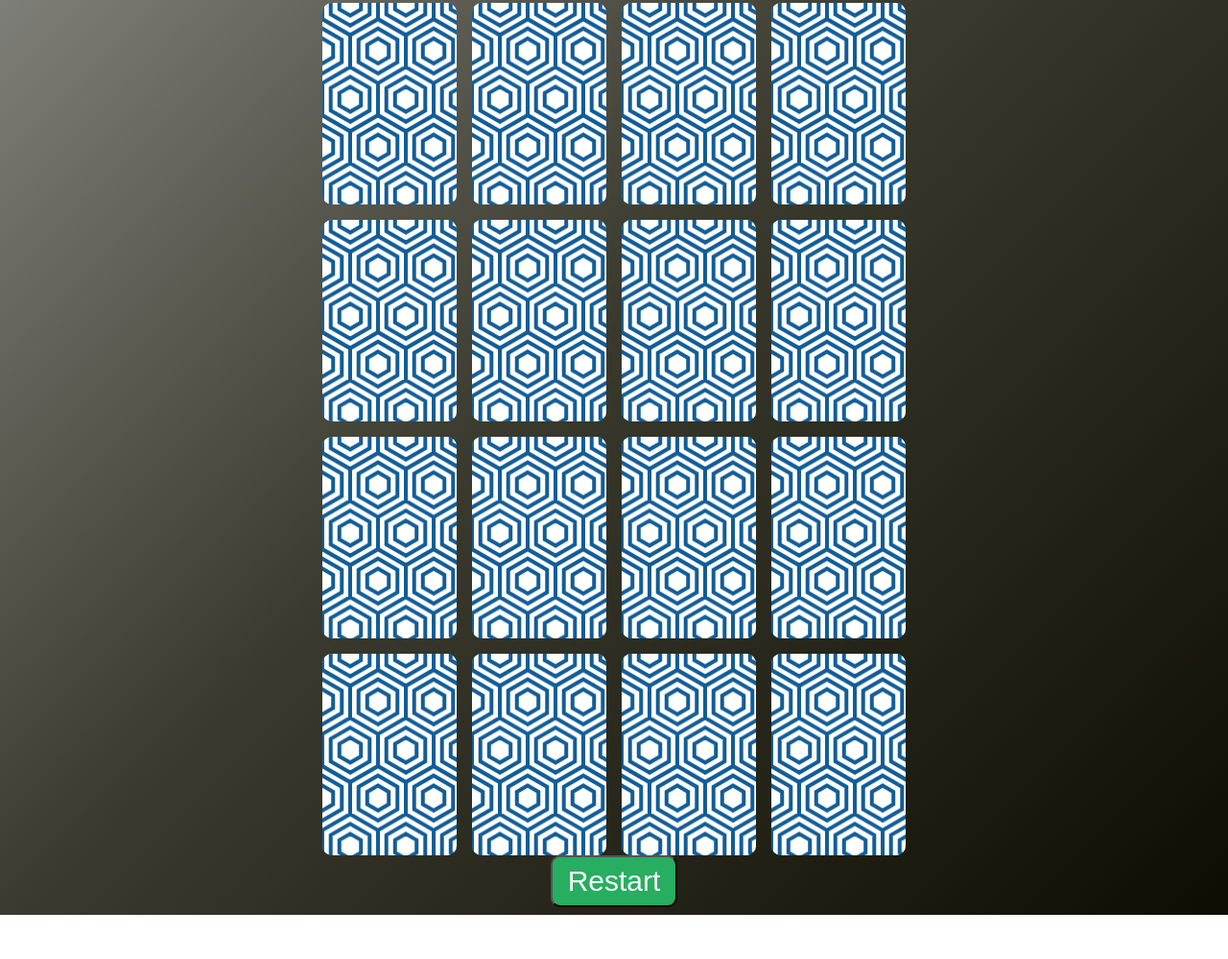
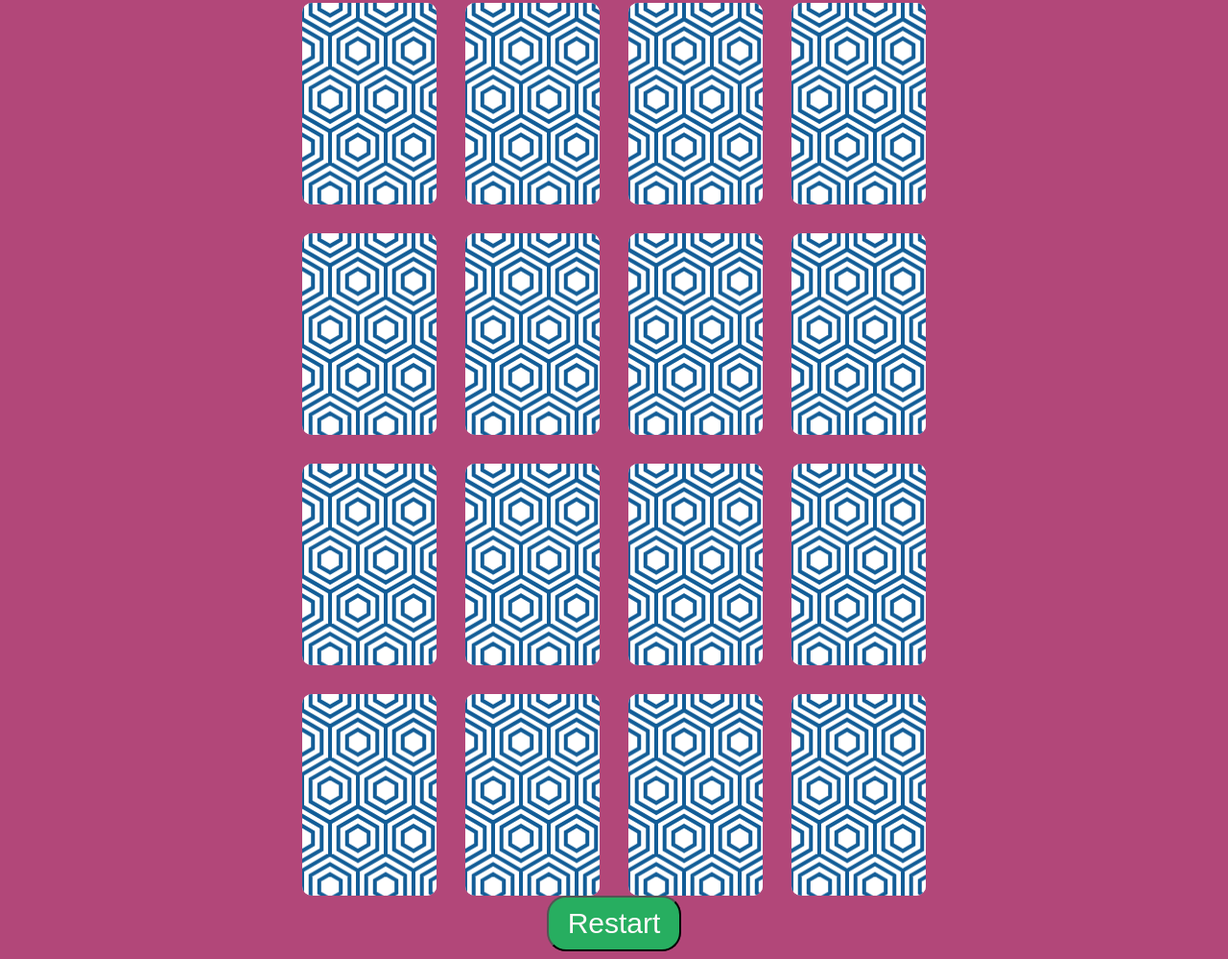
Before and after one commit to priyaGangwar/Memory-Game, a website: page index.html in a window 1280 px wide. Shown: the part 314-1313 px from the top of the page at 96% size. Before the commit the page ends 1267 px from the top, so only its background shows below. Drawn offline with Linux system fonts and the light colour scheme.

Commit message:
Update style.css

```diff
--- a/style.css
+++ b/style.css
@@ -1,19 +1,18 @@
 body {
   min-height: 100vh;
   min-width: 100vh;
-  background: linear-gradient(135deg, #959591, #3a3a2e, #0e0d02);
-  color: rgb(237, 218, 15);
+  background: #950146b8;
+  color: rgb(237 218 15);
 }
 
 h1 {
   text-align: center;
   font-weight: 700;
   font-size: 50px;
-  font-family: 'Montserrat', sans-serif;
+  font-family: Montserrat, sans-serif;
   color: #e6e6e6;
-  text-shadow: 2px 2px 4px rgba(0, 0, 0, 0.6);
+  text-shadow: 2px 2px 4px rgb(0 0 0 / 60%);
 }
-
 
 p {
   text-align: center;
@@ -27,17 +26,17 @@ p {
 }
 
 .actions button {
-    padding: 8px 16px;
+  padding: 10px 20px;
   font-size: 30px;
-    border-radius: 10px;
+  border-radius: 20px;
   background-color: #27ae60;
-    color: white;
+  color: #fffafa;
 }
 
 .grid-container {
   display: grid;
   justify-content: center;
-  grid-gap: 16px;
+  grid-gap: 30px;
   grid-template-columns: repeat(4, 140px);
   grid-template-rows: repeat(4, calc(140px / 2 * 3));
 }
@@ -46,15 +45,14 @@ p {
   height: calc(140px / 2 * 3);
   width: 140px;
   border-radius: 10px;
-  background: linear-gradient(135deg, rgba(23, 217, 239, 1), rgba(0, 122, 204, 1));
+  background:  #f4dfed;
   position: relative;
   transform-style: preserve-3d;
   transition: all 0.5s ease-in-out;
 }
 
-
 .front-image {
-  width: 140px;
+  width: 190px;
   height: 150px;
 }
 
@@ -62,7 +60,8 @@ p {
   transform: rotateY(180deg);
 }
 
-.front, .back {
+.front,
+.back {
   backface-visibility: hidden;
   position: absolute;
   border-radius: 10px;
@@ -76,6 +75,7 @@ p {
   display: flex;
   justify-content: center;
   align-items: center;
+  transform: rotateY(180deg);
 }
 
 .card .back {
@@ -84,7 +84,3 @@ p {
   background-size: cover;
   backface-visibility: hidden;
 }
-
-.card .front {
-  transform: rotateY(180deg);
-}
```
Lines whose indentation alone changed are shown as unchanged.
